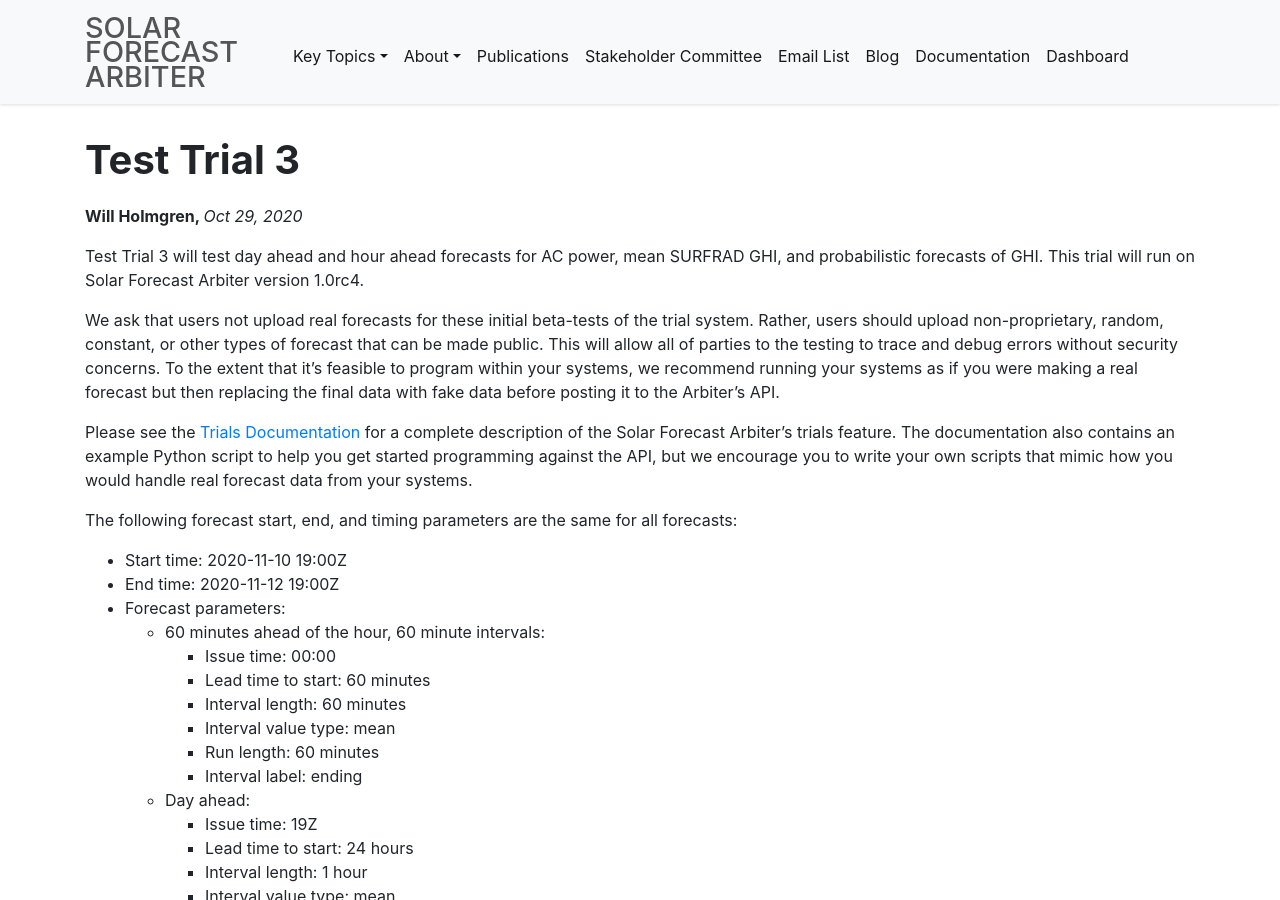
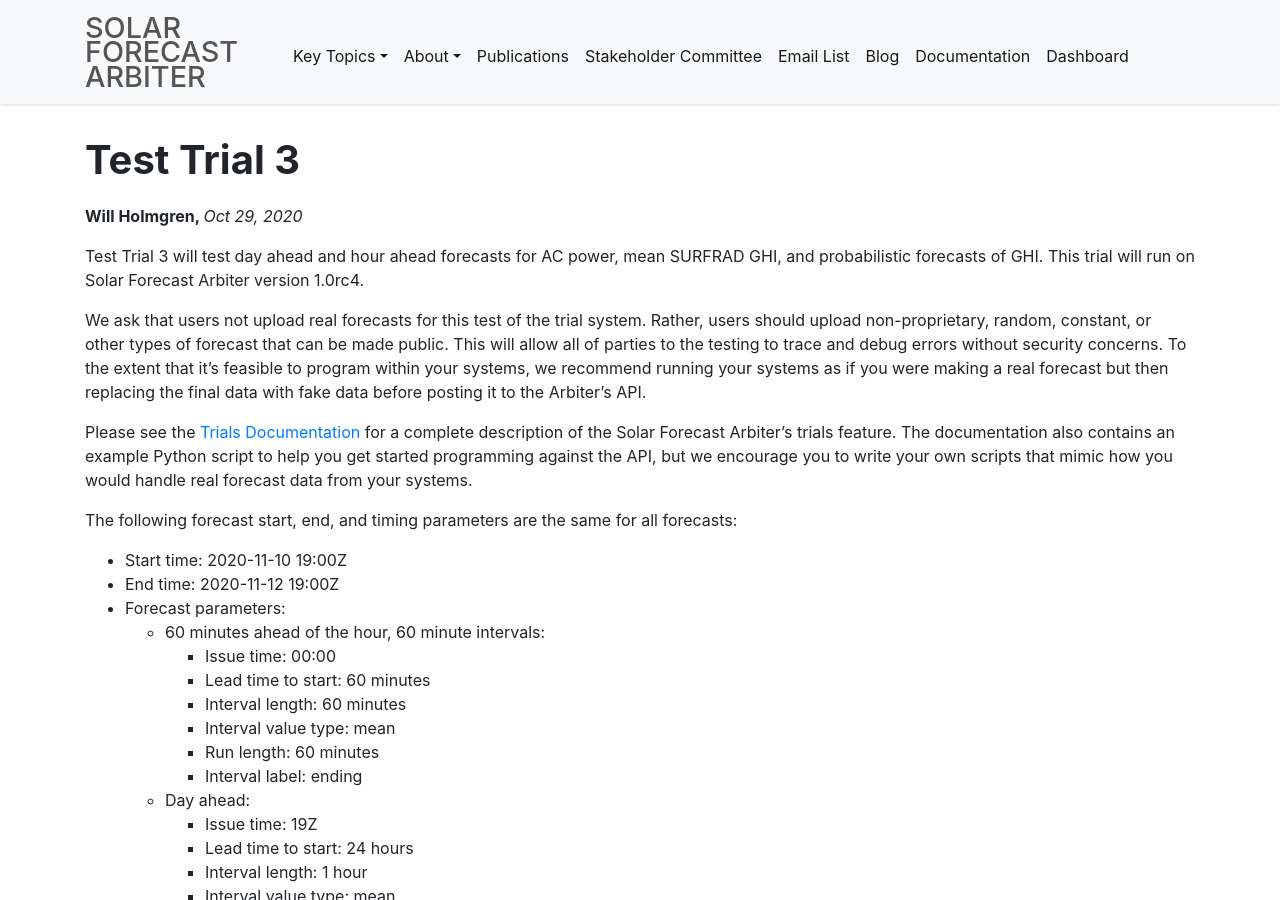
Before and after one commit to SolarArbiter/SolarArbiter.github.io, a Jekyll site: the page built from _posts/2020-10-29-Test-Trial-3.md, in a window 1280 px wide and 900 px high. Built offline with Jekyll 4.4.1, drawn with Linux system fonts in a browser that asks for light colours.

Commit message:
these to this

```diff
--- a/_posts/2020-10-29-Test-Trial-3.md
+++ b/_posts/2020-10-29-Test-Trial-3.md
@@ -5,7 +5,7 @@
 
 Test Trial 3 will test day ahead and hour ahead forecasts for AC power, mean SURFRAD GHI, and probabilistic forecasts of GHI. This trial will run on Solar Forecast Arbiter version 1.0rc4.
 
-We ask that users not upload real forecasts for these initial beta-tests of the trial system. Rather, users should upload non-proprietary, random, constant, or other types of forecast that can be made public. This will allow all of parties to the testing to trace and debug errors without security concerns. To the extent that it’s feasible to program within your systems, we recommend running your systems as if you were making a real forecast but then replacing the final data with fake data before posting it to the Arbiter’s API.
+We ask that users not upload real forecasts for this test of the trial system. Rather, users should upload non-proprietary, random, constant, or other types of forecast that can be made public. This will allow all of parties to the testing to trace and debug errors without security concerns. To the extent that it’s feasible to program within your systems, we recommend running your systems as if you were making a real forecast but then replacing the final data with fake data before posting it to the Arbiter’s API.
 
 Please see the [Trials Documentation](https://solarforecastarbiter.org/2020/02/12/Trials-Testing.html) for a complete description of the Solar Forecast Arbiter's trials feature. The documentation also contains an example Python script to help you get started programming against the API, but we encourage you to write your own scripts that mimic how you would handle real forecast data from your systems.
 
```
